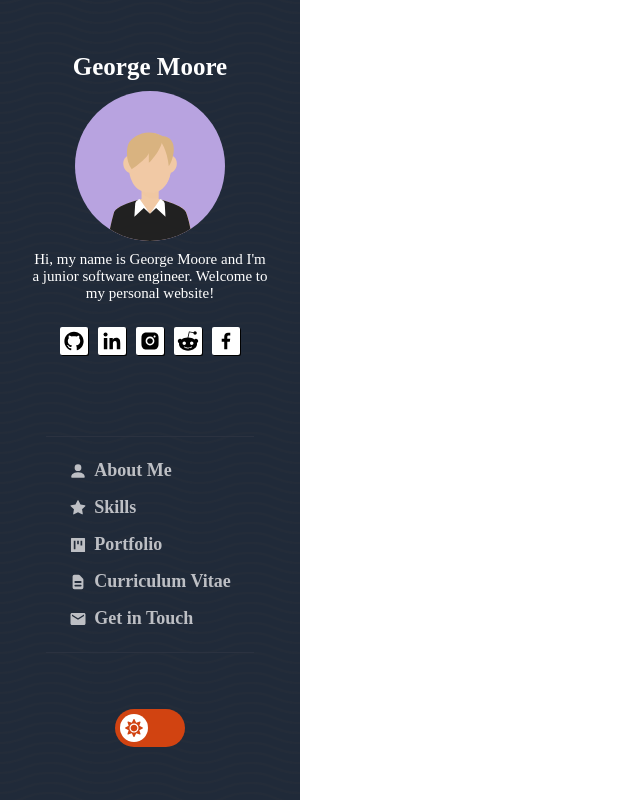
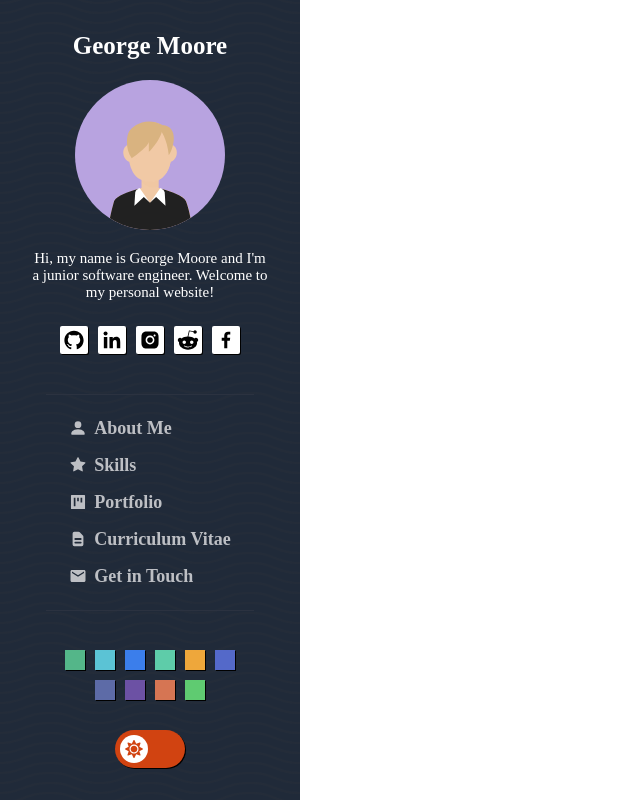
Before and after one commit to georgem00re/georgemoore, a React (Vite) app in the folder react-app/: page / in a window 1280 px wide. Shown: the whole page, without its empty margins (0-640 px from the left). Built offline with nearby package versions, Linux system fonts and the light colour scheme.

Commit message:
additional changes

```diff
--- /dev/null
+++ b/react-app/src/components/buttons/ColorButton/ColorButton.module.css
@@ -0,0 +1,12 @@
+
+.button {
+	height: 20px;
+	width: 20px;
+	padding: 0px;
+	margin: 0px;
+	margin: 5px;
+	background-color: blue;
+	border-style: none;
+	cursor: pointer;
+	box-shadow: 1px 1px black;
+}
--- /dev/null
+++ b/react-app/src/components/buttons/ColorButton/ColorButton.tsx
@@ -0,0 +1,15 @@
+
+import styles from "./ColorButton.module.css"
+
+interface ColorButtonProps {
+	color: string,
+	selected: boolean,
+}
+
+export default function ColorButton({ color, selected }) {
+	return (
+		<button className={styles.button} style={{ backgroundColor: color }}>
+
+		</button>
+	)
+}
--- a/react-app/src/components/buttons/LightModeButton/LightModeButton.module.css
+++ b/react-app/src/components/buttons/LightModeButton/LightModeButton.module.css
@@ -7,6 +7,7 @@
 	padding: 5px;
 	border-style: none;
 	cursor: pointer;
+	box-shadow: 1px 1px black;
 }
 
 .circle {
--- /dev/null
+++ b/react-app/src/components/containers/ColorButtonContainer/ColorButtonContainer.module.css
@@ -0,0 +1,8 @@
+
+.container {
+	display: flex;
+	flex-wrap: wrap;
+	justify-content: center;
+	align-items: center;
+	margin: 20px;
+}
--- /dev/null
+++ b/react-app/src/components/containers/ColorButtonContainer/ColorButtonContainer.tsx
@@ -0,0 +1,10 @@
+
+import styles from "./ColorButtonContainer.module.css";
+
+export default function ColorButtonContainer({ children }) {
+	return (
+		<div className={styles.container}>
+			{children}
+		</div>
+	)
+}
--- a/react-app/src/components/images/Sprite/Sprite.module.css
+++ b/react-app/src/components/images/Sprite/Sprite.module.css
@@ -11,6 +11,6 @@
 	border-radius: 50%;
 	overflow: hidden;
 	border-style: none;
-	margin-top: 10px;
-	margin-bottom: 10px;
+	margin-top: 20px;
+	margin-bottom: 20px;
 }
--- a/react-app/src/components/misc/SideBar/SideBar.tsx
+++ b/react-app/src/components/misc/SideBar/SideBar.tsx
@@ -6,6 +6,9 @@ import NavigationButtonContainer from "../../containers/NavigationButtonContaine
 import SocialButton from "../../buttons/SocialButton/SocialButton";
 import SocialButtonContainer from "../../containers/SocialButtonContainer/SocialButtonContainer";
 import LightModeButton from "../../buttons/LightModeButton/LightModeButton";
+import ColorButtonContainer from "../../containers/ColorButtonContainer/ColorButtonContainer";
+import ColorButton from "../../buttons/ColorButton/ColorButton";
+
 import { BsFillPersonFill } from "react-icons/bs";
 import { AiFillProject, AiFillGithub, AiFillStar, AiFillInstagram } from "react-icons/ai";
 import { HiDocumentText } from "react-icons/hi";
@@ -17,6 +20,11 @@ import { FaRedditAlien } from "react-icons/fa"
 export default function SideBar() {
 
 	const para = "Hi, my name is George Moore and I'm a junior software engineer. Welcome to my personal website!"
+	const colors = ["#54B689", "#5BC3D5", "#3B7EEB", "#5ECCA9", "#EEA73B", "#5469C9", "#5D6BA7", "#6C51A4", "#D67553", "#5FCB71"]
+
+	const colorButtons = colors.map((element, index) => {
+		return <ColorButton key={index} color={element}/>
+	})
 
 	return (
 		<div className={styles.container}>
@@ -39,6 +47,9 @@ export default function SideBar() {
 				<NavigationButton text="Curriculum Vitae" icon={<HiDocumentText/>}/>
 				<NavigationButton text="Get in Touch" icon={<MdEmail/>}/>
 			</NavigationButtonContainer>
+			<ColorButtonContainer>
+				{colorButtons}
+			</ColorButtonContainer>
 			<LightModeButton/>
 		</div>
 	)
```
